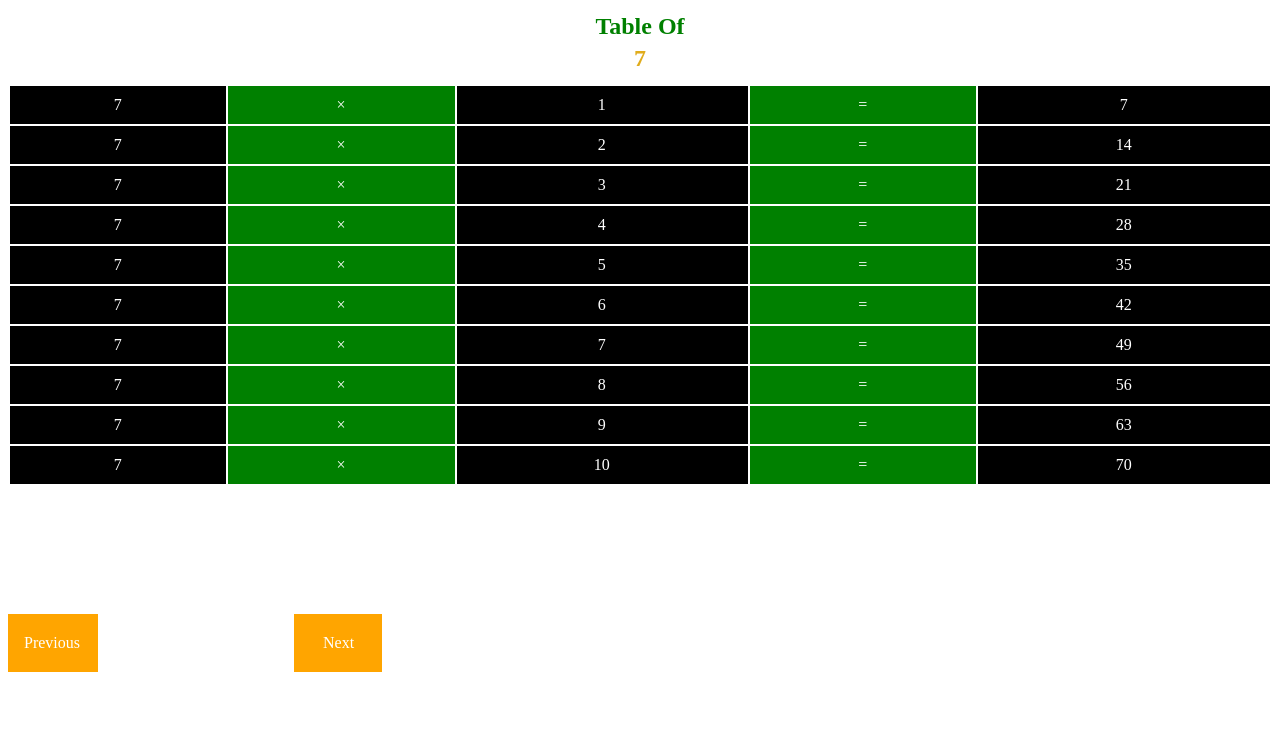
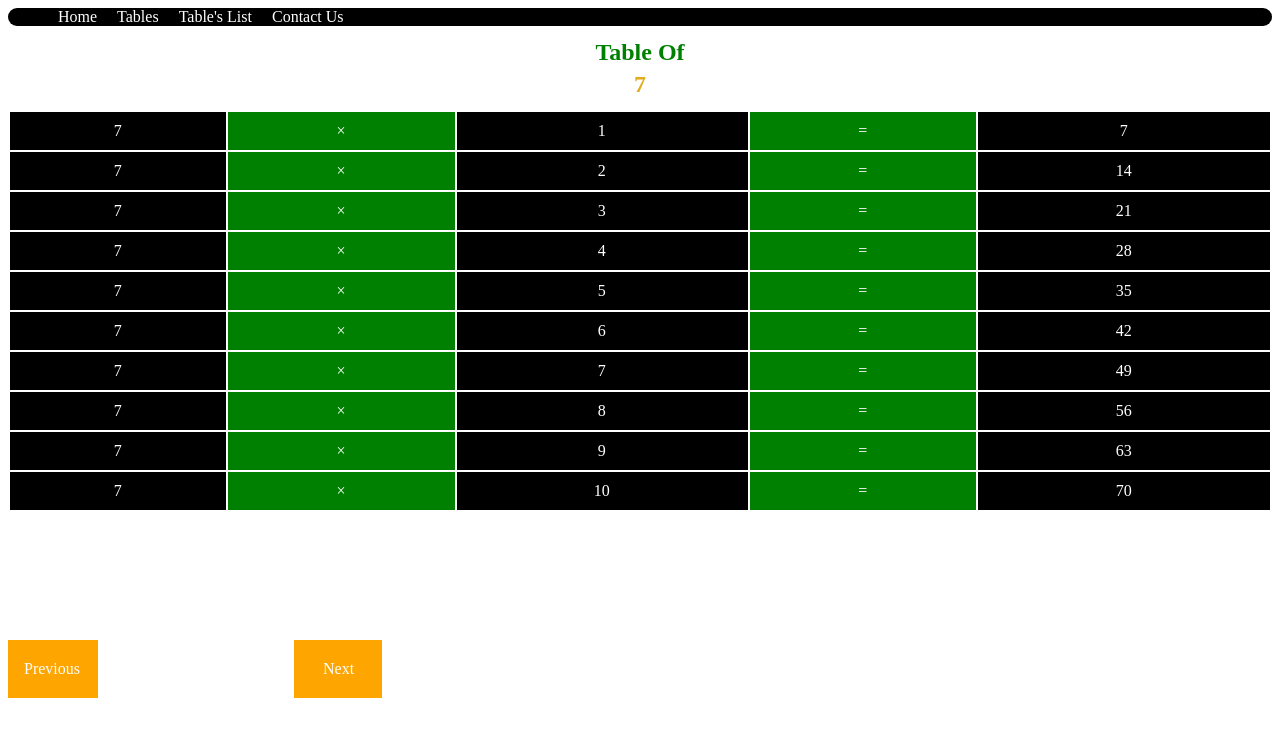
Before and after one commit to HMuneer/table-of-7., a plain HTML site: page index.html in a window 1280 px wide. Drawn offline with Linux system fonts and the light colour scheme.

Commit message:
Add files via upload

```diff
--- a/index.html
+++ b/index.html
@@ -1,4 +1,3 @@
-<!DOCTYPE html>
 <html>
 <head>
 <title></title>
@@ -57,9 +56,41 @@ padding: 20px 28px 20px 29px;
 margin-top:8pc;
 margin-left:12pc;
 }
+.navbar {
+	background-color:green;
+	border-radius:15px;
+	background-color:black;
+}
+.navbar li {
+	float:left;
+	list-style:none;
+	padding:top;
+		background-color:black;
+
+}
+.navbar ul {
+	overflow:auto;
+
+}
+.navbar li a {
+	padding:12px 10px;
+	text-decoration:none;
+	color:White;
+		background-color:black;
+	}
 </style>
 </head>
 <body>
+<header>
+	<nav class="navbar">
+		<ul>
+			<li><a href="https://hmuneer.github.io/Home-table/">Home</li></a>
+			<li><a href="https://hmuneer.github.io/table.1.1/">Tables</li></a>
+			<li><a href="https://hmuneer.github.io/list-of-tables/">Table's List</a></li>
+			<li><a href="https://www.facebook.com/profile.php?id=100027925870102""">Contact us</li></a>
+		</ul>
+	</nav>
+</header>
 <div class="line">
 <h2>Table of <h2>
 <span>7</span>
@@ -136,9 +167,9 @@ margin-left:12pc;
 		<td class="black">70</td>
 	</tr>
 </table>
-<a class="Pre" href="">Previous</a>
+<a class="Pre" href="https://hmuneer.github.io/table-of-6/">Previous</a>
 
 
-<a class="next" href="">Next</a>
+<a class="next" href="https://hmuneer.github.io/table-of-8/">Next</a>
 </body>
 </html>
```
